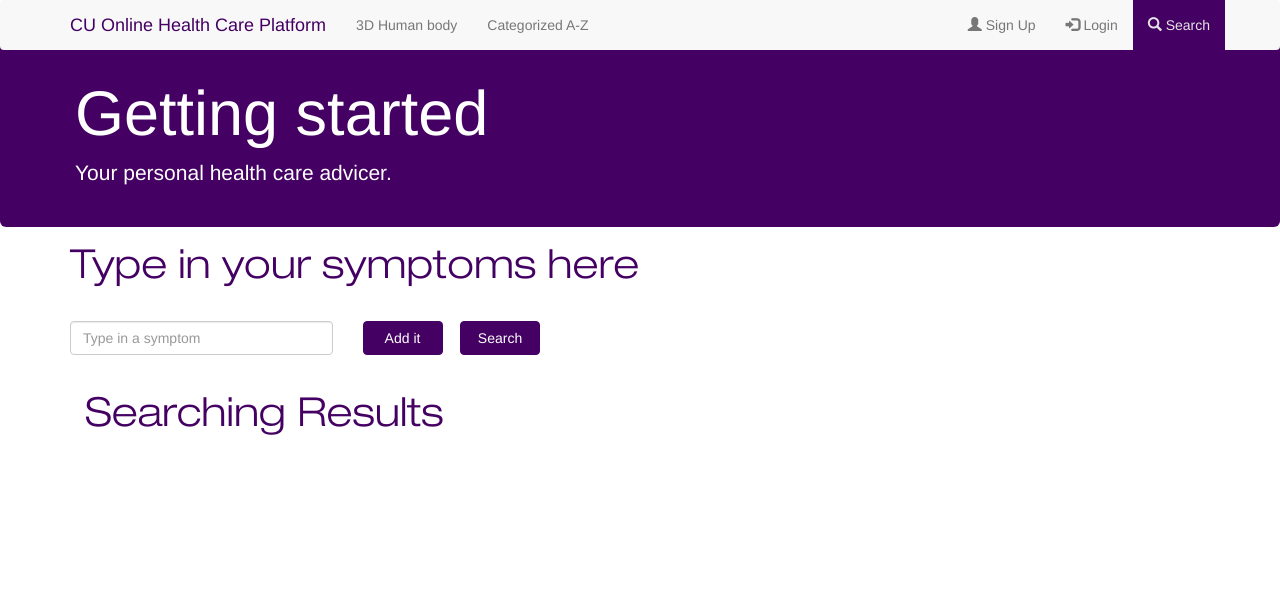
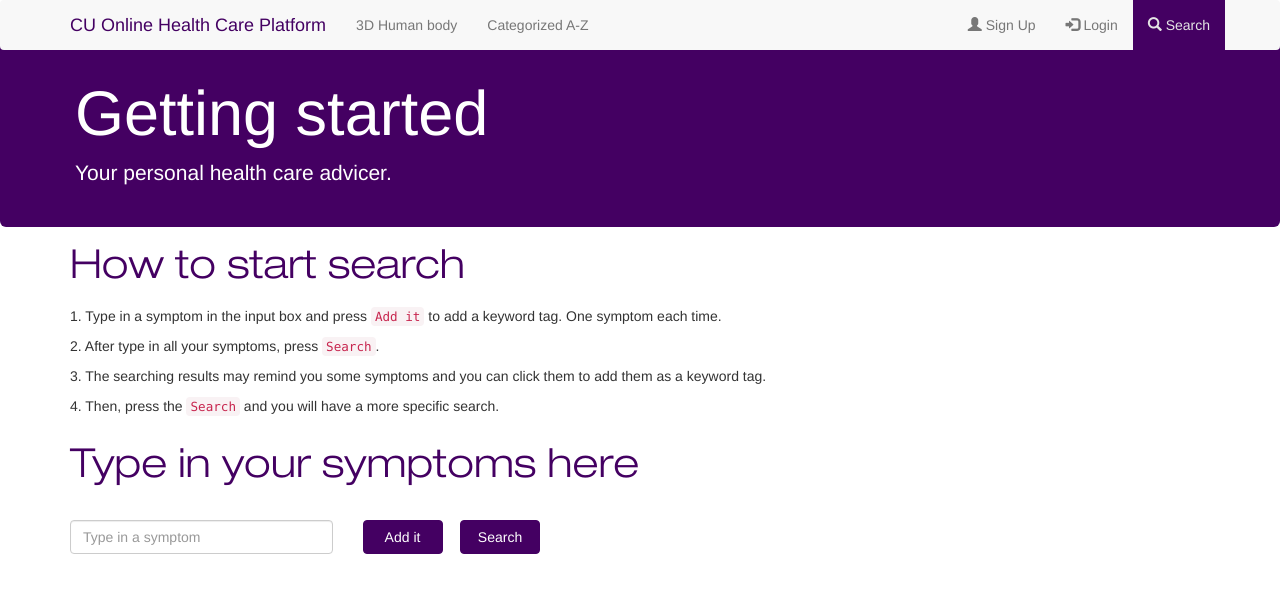
Before and after one commit to benben1026/health_care, a Flask app: page /search in a window 1280 px wide. Shown: the top 593 px of the page. Run offline with Flask 2, Linux system fonts and the light colour scheme; some libraries are stand-ins or nearby versions.

Commit message:
searching page improved

```diff
--- a/app/templates/search.html
+++ b/app/templates/search.html
@@ -2,6 +2,7 @@
 
 {% block content %}
 <script>
+var disease_queue = [];
 function add(){
 
 	var symptom = document.getElementById("inputSymptom");
@@ -36,6 +37,8 @@
 function search(){
 	var userInputs = $("button").filter(".user-input");
 	if( userInputs.length > 0){
+		startloading();
+		disease_queue = [];
 		var temp = [];
 		for(var i = 0; i < userInputs.length; i++){
 			temp[i] = userInputs[i].innerHTML;
@@ -51,49 +54,138 @@ function search(){
 
 				var divDisplay = document.getElementById("searchResults")
 				var str = "";
-				for (var diseaseId in data){
+				for (var index in data){
+					disease_queue.push(data[index]["id"]);
 					str += "<h2 class='col-md-12'><a class='my-search-disease-name'>";
-					str += data[diseaseId]["name"];
+					str += data[index]["name"];
 					str += "</a></h2>";
-					str += "<h4 class='col-md-2 my-search-disease-match1'>";
-					str += "Its symptoms:";
-					str += "</h4>";
+					str += "<h4 class='col-md-2 my-search-disease-match1'>Its symptoms:</h4>";
+					str += "<div id=\"symptoms-loading" + data[index]["id"] + "\"><img src=\"/static/loading.gif\" style=\"width:30px; height:30px;\"></div>";
+					//str += "<div id=\"symptoms-list" + data[index]["id"] + "\" class='btn-group my-search-btn-group' ></div>";
 
+					str += '<div class="dropdown dropdown-list-' + data[index]["id"] + '" style="display:none;"><button class="btn btn-default dropdown-toggle" type="button" id="dropdownMenu1" data-toggle="dropdown" aria-haspopup="true" aria-expanded="true">Symptom List<span class="caret"></span></button><ul class="dropdown-menu symptom-list-' + data[index]["id"] + '" aria-labelledby="dropdownMenu1"></ul></div>';
 					//wait until the ajax data was sent back
-					$.ajax({
-						url:'/api/diseases/'+diseaseId,
-						type:'GET',
-						dataType:'json',
-						async: false,
-						success:function(data){
-							for(var i = 0; i < data.symptoms.length; i++){
-								str += "<div class='btn-group my-search-btn-group' ><button type='button' class='btn btn-primary my-search-btn-symptom' >";
-								str += data.symptoms[i].name;
-								str += "</button></div>";
-							}
-						},
-						error:function(){
-							alert('Failed to get data.');
-						}
-					})
+					// $.ajax({
+					// 	url:'/api/diseases/' + data[index]["id"],
+					// 	type:'GET',
+					// 	dataType:'json',
+					// 	//async: false,
+					// 	success:function(data){
+					// 		var temp = data;
+					// 		symptom_list(temp);
+					// 		// for(var i = 0; i < data.symptoms.length; i++){
+					// 		// 	str += "<div class='btn-group my-search-btn-group' ><button type='button' class='btn btn-primary my-search-btn-symptom' >";
+					// 		// 	str += data.symptoms[i].name;
+					// 		// 	str += "</button></div>";
+					// 		// }
+					// 	},
+					// 	error:function(){
+					// 		console.log('Fail to get symptoms list');
+					// 		//alert('Failed to get data.');
+					// 	}
+					// })
 					str += "<p class='col-md-12'>";
-					str += data[diseaseId]["description"];
+					str += data[index]["description"];
 					str += "</p>";
 				}
 				divDisplay.innerHTML = str;
+				endloading();
+				get_symptom_list();
 			},
 			error:function(){
-				alert('Failed to get data.');
+				alert('Fail to get search result.');
+				$('.loading').hide();
+				$('.result').hide();
+				$('#search-btn').prop('disabled', false);
 			}
 		})
 	}
 }
-$(document).ready(function(){
 
+function symptom_list(data){
+	for(var i in data.symptoms){
+		$('ul.symptom-list-' + data.id).append('<li><a class="list-group-item my-search-result-symptom" onclick="addResult(this)"><span class="glyphicon glyphicon-plus"></span>' + data.symptoms[i].name + '</a></li>');
+	}
+	$('#symptoms-loading' + data.id).hide();
+	$('div.dropdown-list-' + data.id).show();
+}
+
+function startloading(){
+	$('.loading').show();
+	$('.result').hide();
+	$('#search-btn').prop('disabled');
+}
+
+function endloading(){
+	$('.loading').hide();
+	$('.result').show();
+	$('#search-btn').prop('disabled', false);
+}
+
+function addResult(temp){
+	var symptom = temp.innerHTML;
+	symptom = symptom.split("</span>");
+	symptom = symptom[1];
+	console.log(symptom);
+	var newDiv = $('<div />',{
+		'class':"btn-group"
+	});
+	$(newDiv).css({
+		"margin":"10px"})
+	var btn1 = $('<button/>',{
+		'class': "btn btn-primary user-input"
+	});
+	$(btn1).html(symptom).css({"color":"rgb(255,255,255)","background-color":"rgb(212,96,93)","border":"1px solid rgb(212,96,93)"});
+	$(btn1).appendTo(newDiv);
+	var btn2 = $('<button/>',{
+		'class': "btn btn-primary"
+	});
+	$(btn2).css({"color":"rgb(255,255,255)","background-color":"rgb(212,96,93)","border":"1px solid rgb(212,96,93)"});
+	var mySpan = $('<span/>',{
+		'class': "glyphicon glyphicon-remove"
+	}).appendTo(btn2);
+	$(btn2).appendTo(newDiv);
+	$(newDiv).appendTo("#tag-group")
+	$(btn2).click(function(){
+		$(temp).parent().remove();
 	})
+	search();
+}
+
+function get_symptom_list(){
+	if(disease_queue.length != 0){
+		$.ajax({
+			url:'/api/diseases/' + disease_queue.shift(),
+			type:'GET',
+			dataType:'json',
+			success:function(data){
+				var temp = data;
+				symptom_list(temp);
+				get_symptom_list();
+			},
+			error:function(){
+				console.log('Fail to get symptoms list');
+				//alert('Failed to get data.');
+			}
+		})
+	}else{
+		setTimeout(get_symptom_list, 1000);
+	}
+}
 </script>
 
+<div class="container">
+	<div class="row">
+		<div class="col-md-12">
+			<h1	class="my-h1-homepage" style="margin-bottom:15px !important;">How to start search</h1>
+			<p>1. Type in a symptom in the input box and press <code>Add it</code> to add a keyword tag. One symptom each time.</p>
+			<p>2. After type in all your symptoms, press <code>Search</code>.</p>
+			<p>3. The searching results may remind you some symptoms and you can click them to add them as a keyword tag.</p>
+			<p>4. Then, press the <code>Search</code> and you will have a more specific search.</p>
+		</div>
 
+	</div>
+</div>
 <div class="container">
 	<div class="row">
 		<div class="col-md-8">
@@ -112,7 +204,7 @@ $(document).ready(function(){
 			<button type="button" class="btn btn-default my-search-btn-add" onclick="add()">Add it</button>
 		</div>
 		<div class="col-md-1">
-			<button type="button" class="btn btn-default my-search-btn-add" onclick="search()">Search</button>
+			<button type="button" id="search-btn" class="btn btn-default my-search-btn-add" onclick="search()">Search</button>
 		</div>
 
 	</div>
@@ -125,7 +217,13 @@ $(document).ready(function(){
 	</div>
 </div>
 
-<div class="container">
+<div class="container loading" style="display:none">
+	<div id="loading">
+		<img src="/static/loading.gif" style="width:100px; height=100px;" />
+	</div>
+</div>
+
+<div class="container result" style="display:none">
 	<div class="col-md-12">
 		<h1	class="my-h1-search">Searching Results</h1>
 	</div>
```
Lines whose indentation alone changed are shown as unchanged.
